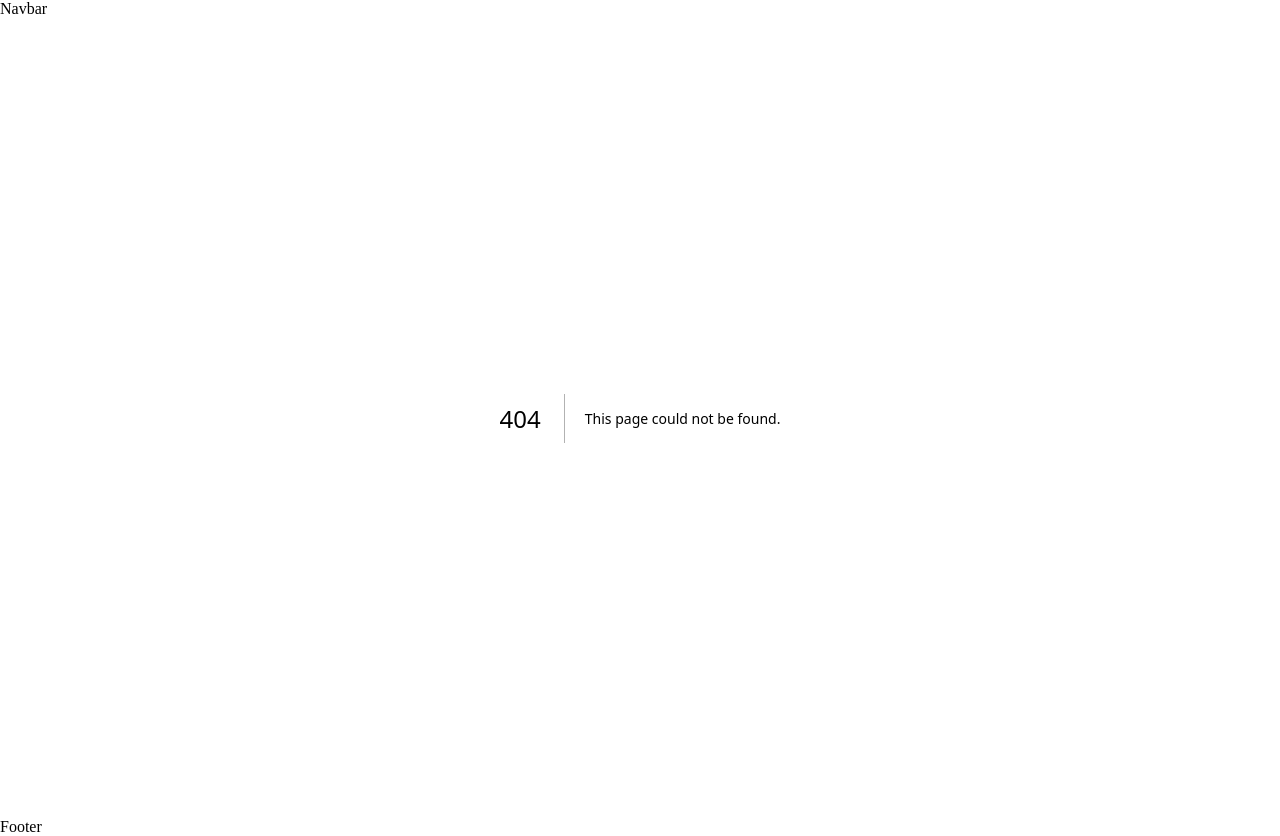
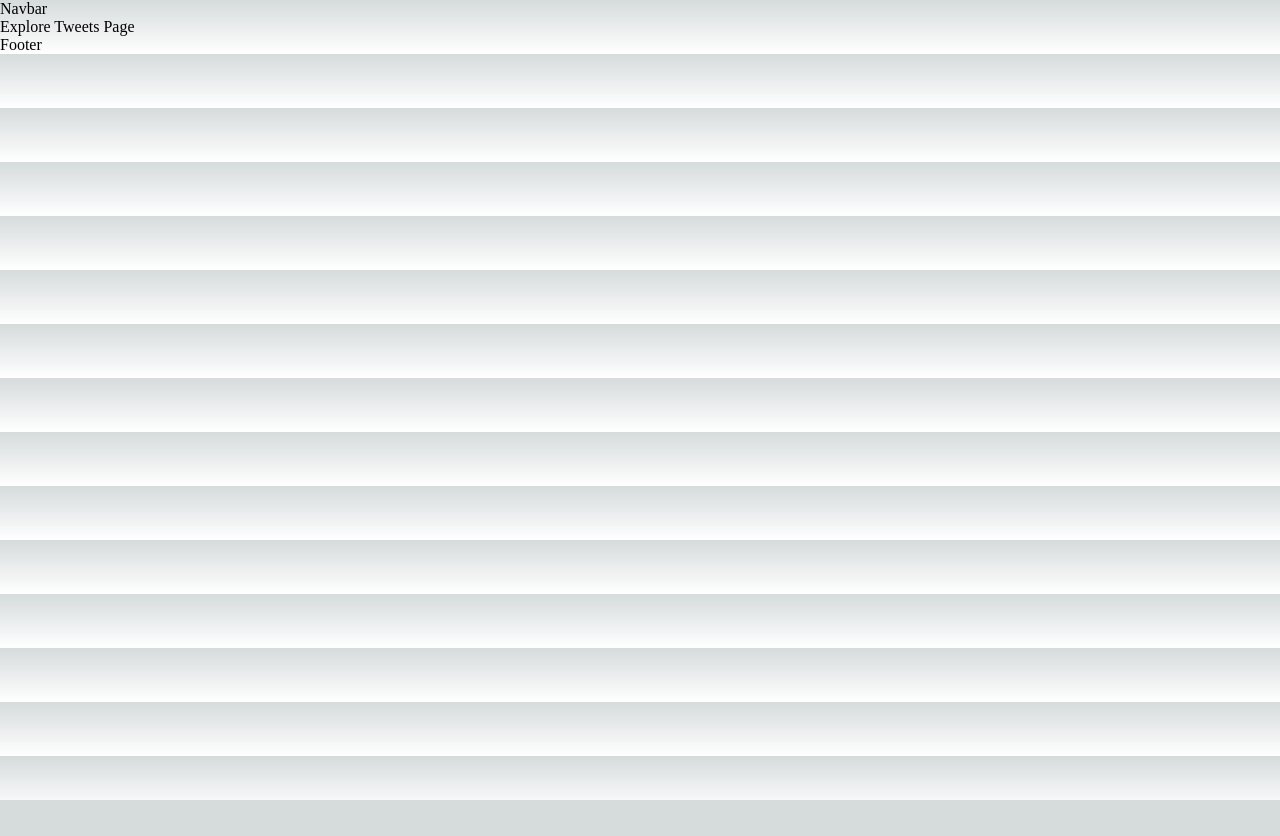
Before and after one commit to binamralamsal/nextjs-test, a Next.js app: page /tweets in a window 1280 px wide. Before the commit this address had no page. After the commit the page ends 800 px from the top, so only its background shows below. Built offline with nearby package versions, Linux system fonts and the light colour scheme.

Commit message:
Dynamic routes folder way

```diff
--- /dev/null
+++ b/src/pages/tweets/[id]/edit.js
@@ -0,0 +1,5 @@
+// This page will be mapped to /tweets/1/edit, /tweets/2/edit, etc.
+
+export default function EditTweetPage() {
+  return <div>Edit Tweet Page</div>;
+}
--- /dev/null
+++ b/src/pages/tweets/index.js
@@ -0,0 +1,5 @@
+// This page will be mapped to /tweets
+
+export default function ExploreTweetsPage() {
+  return <div>Explore Tweets Page</div>;
+}
```
Also changed, not shown: src/pages/tweets/[id]/index.js (renamed from src/pages/tweets/[id].js).
